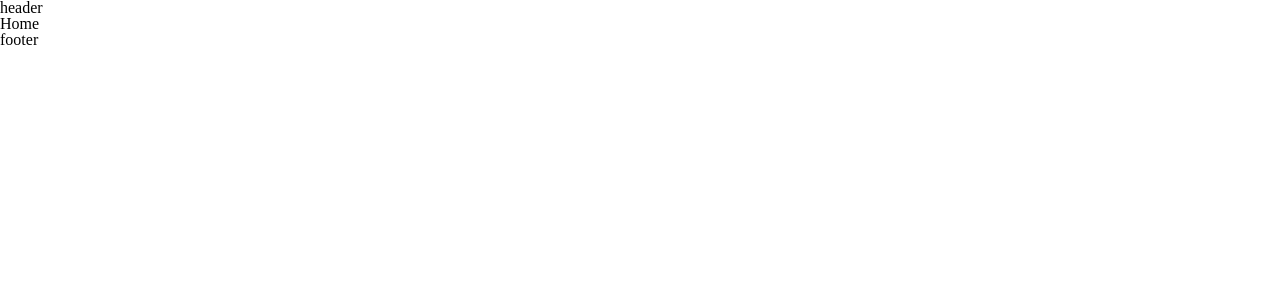
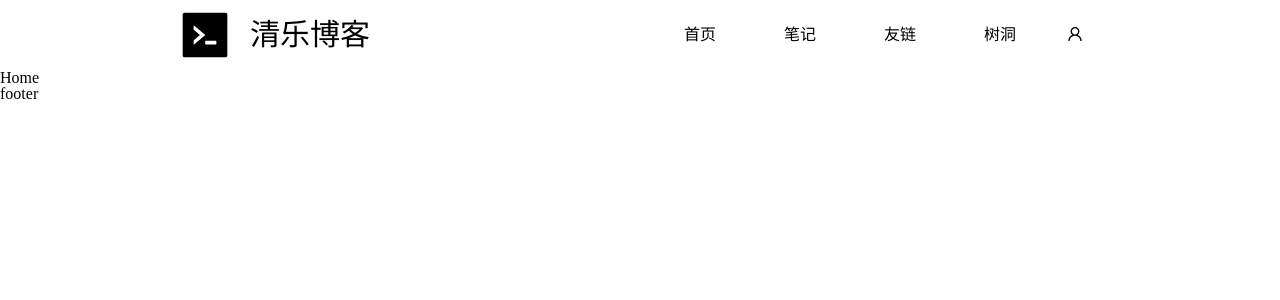
Before and after one commit to chenjiaweizzZ/website-blog, a React (Create React App) app in the folder client/: page /#/home in a window 1280 px wide. Shown: the top 300 px of the page. Built offline with nearby package versions, Linux system fonts and the light colour scheme.

Commit message:
菜单页面配置

```diff
--- a/client/package.json
+++ b/client/package.json
@@ -3,15 +3,20 @@
   "version": "0.1.0",
   "private": true,
   "dependencies": {
+    "@ant-design/icons": "^5.2.6",
+    "@reduxjs/toolkit": "^1.9.7",
     "@testing-library/jest-dom": "^5.17.0",
     "@testing-library/react": "^13.4.0",
     "@testing-library/user-event": "^13.5.0",
+    "antd": "^5.10.2",
     "craco-less": "^2.1.0-alpha.0",
     "normalize.css": "^8.0.1",
     "react": "^18.2.0",
     "react-dom": "^18.2.0",
+    "react-redux": "^8.1.3",
     "react-router-dom": "^6.17.0",
     "react-scripts": "5.0.1",
+    "styled-components": "^6.1.0",
     "web-vitals": "^2.1.4"
   },
   "scripts": {
--- a/client/src/App.js
+++ b/client/src/App.js
@@ -1,11 +1,12 @@
 import React, { memo } from 'react'
 import { useRoutes } from 'react-router-dom'
 import routes from './router'
+import AppHeader from './components/app-header'
 
 const App = memo(() => {
   return (
     <div className='app'>
-      <div className='header'>header</div>
+      <AppHeader/>
       <div className='page'>
         { useRoutes(routes) }
       </div>
--- /dev/null
+++ b/client/src/components/app-header/index.jsx
@@ -0,0 +1,43 @@
+import React, { memo } from 'react'
+import { AppHeaderStyled, UserPopStyled } from './style'
+import { CodeFilled, UserOutlined } from '@ant-design/icons'
+import { Popover } from 'antd';
+import { useSelector, shallowEqual } from 'react-redux';
+
+const AppHeader = memo((props) => {
+    const { menus } = useSelector((state) => ({ menus: state.home.menus }), shallowEqual)
+    return (
+        <AppHeaderStyled>
+            <div className='header-left'>
+                <CodeFilled style={{ fontSize: '50px' }} />
+                <span className='header-blog'>清乐博客</span>
+            </div>
+            <div className='header-right'>
+                {
+                    menus.map(i => {
+                        return (
+                            <span className='menu-item' key={i.key}>{i.label}</span>
+                        )
+                    })
+                }
+                <Popover content={<UserPop/>} trigger="hover">
+                    <span className='menu-item2'>
+                        <UserOutlined />
+                    </span>
+                </Popover>
+            </div>
+        </AppHeaderStyled>
+    )
+})
+
+const UserPop = memo(() => {
+    return (
+        <UserPopStyled>
+            <div className='user-pop-item'>登陆</div>
+            <div className='user-pop-item'>注册</div>
+            <div className='user-pop-item'>注销</div>
+        </UserPopStyled>
+    )
+})
+
+export default AppHeader
--- /dev/null
+++ b/client/src/components/app-header/style.js
@@ -0,0 +1,72 @@
+import styled from 'styled-components';
+
+const AppHeaderStyled = styled.div`
+   height: 50px;
+   display: flex;
+   justify-content: space-between;
+   margin: 10px 180px 10px 180px;
+   .header-left {
+    line-height: 70px;
+    display: flex;
+    align-items: center;
+    cursor: pointer;
+    .header-blog {
+      font-weight: 500;
+      font-size: 30px;
+      margin-left: 20px;
+    }
+   }
+   .header-right {
+    line-height: 70px;
+    display: flex;
+    .menu-item {
+      border-radius: 60px;
+      line-height: 50px;
+      cursor: pointer;
+      width: 100px;
+      text-align: center;
+      display:block;
+      transition:box-shadow 0.2s ease;
+      font-weight: 500;
+      font-size: 16px;
+       &:hover {
+         background-color: #f5f5f5;
+      }
+    }
+    .menu-item2 {
+      border-radius: 50%;
+      line-height: 50px;
+      cursor: pointer;
+      width: 50px;
+      text-align: center;
+      display:block;
+      transition:box-shadow 0.2s ease;
+       &:hover {
+         background-color: #f5f5f5;
+      }
+    }
+   }
+`
+
+const UserPopStyled = styled.div`
+   width: 100px;
+   display: flex;
+   flex-direction: column;
+   align-items: center;
+   .user-pop-item {
+      border-radius: 40px;
+      text-align: center;
+      cursor: pointer;
+      height: 40px;
+      line-height: 40px;
+      width: 100%;
+      &:hover {
+         background-color: #f5f5f5;
+      }
+   }
+`
+
+export  {
+   AppHeaderStyled,
+   UserPopStyled
+}
--- a/client/src/index.js
+++ b/client/src/index.js
@@ -1,16 +1,21 @@
 import React, { Suspense } from 'react';
 import ReactDOM from 'react-dom/client';
 import { HashRouter } from "react-router-dom"
+import { Provider } from 'react-redux';
 
 import App from '@/App';
-import "normalize.css"
-import "./assets/css/index.less"
+import "normalize.css";
+import "./assets/css/index.less";
+import store from './store';
+
 
 const root = ReactDOM.createRoot(document.getElementById('root'));
 root.render(
     <Suspense falback="loading">
-        <HashRouter>
-            <App />
-        </HashRouter>
+        <Provider store={store}>
+            <HashRouter>
+                <App />
+            </HashRouter>
+        </Provider>
     </Suspense>
 );
--- /dev/null
+++ b/client/src/store/index.js
@@ -0,0 +1,10 @@
+import { configureStore } from "@reduxjs/toolkit";
+import homeReducer from './modules/home'
+
+const store = configureStore({
+    reducer: {
+        home: homeReducer
+    }
+})
+
+export default store
--- /dev/null
+++ b/client/src/store/modules/home.js
@@ -0,0 +1,33 @@
+import { createSlice } from "@reduxjs/toolkit"
+
+const menuSlice = createSlice({
+    name: 'home',
+    initialState: {
+        menus: [
+            {
+                key: 1,
+                label: '首页',
+            },
+            {
+                key: 2,
+                label: '笔记',
+            },
+            {
+                key: 3,
+                label: '友链',
+            },
+            {
+                key: 4,
+                label: '树洞',
+            },
+        ]
+    },
+    reducers: {
+        setMenu(state, { payload }) {
+            state.menus = payload
+        }
+    }
+})
+
+export const { setMenu } = menuSlice.actions
+export default menuSlice.reducer
```
Also changed, not shown: client/src/views/home/style.js (added), 1 other file (tests, documents, lock files or other folders).
